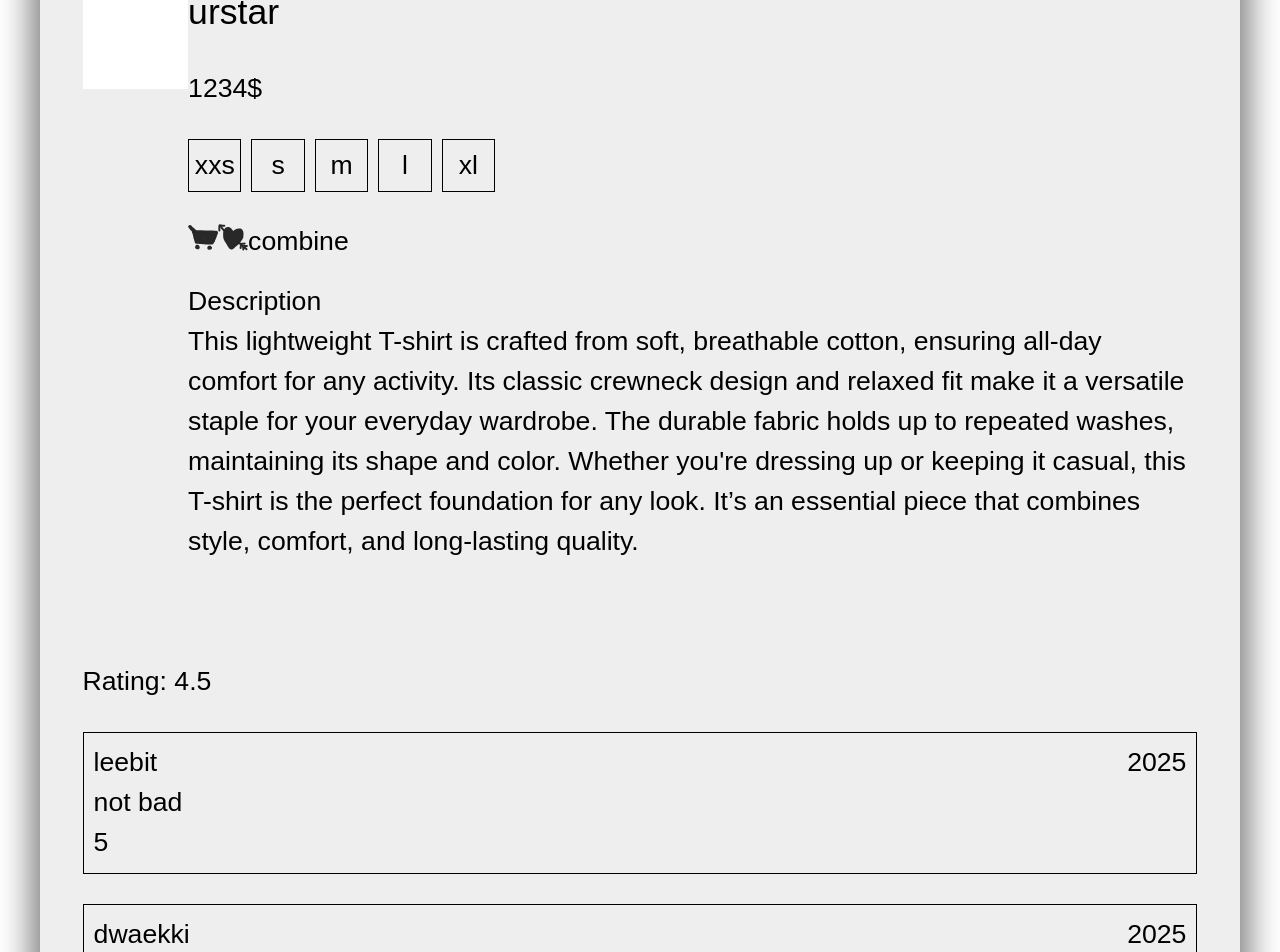
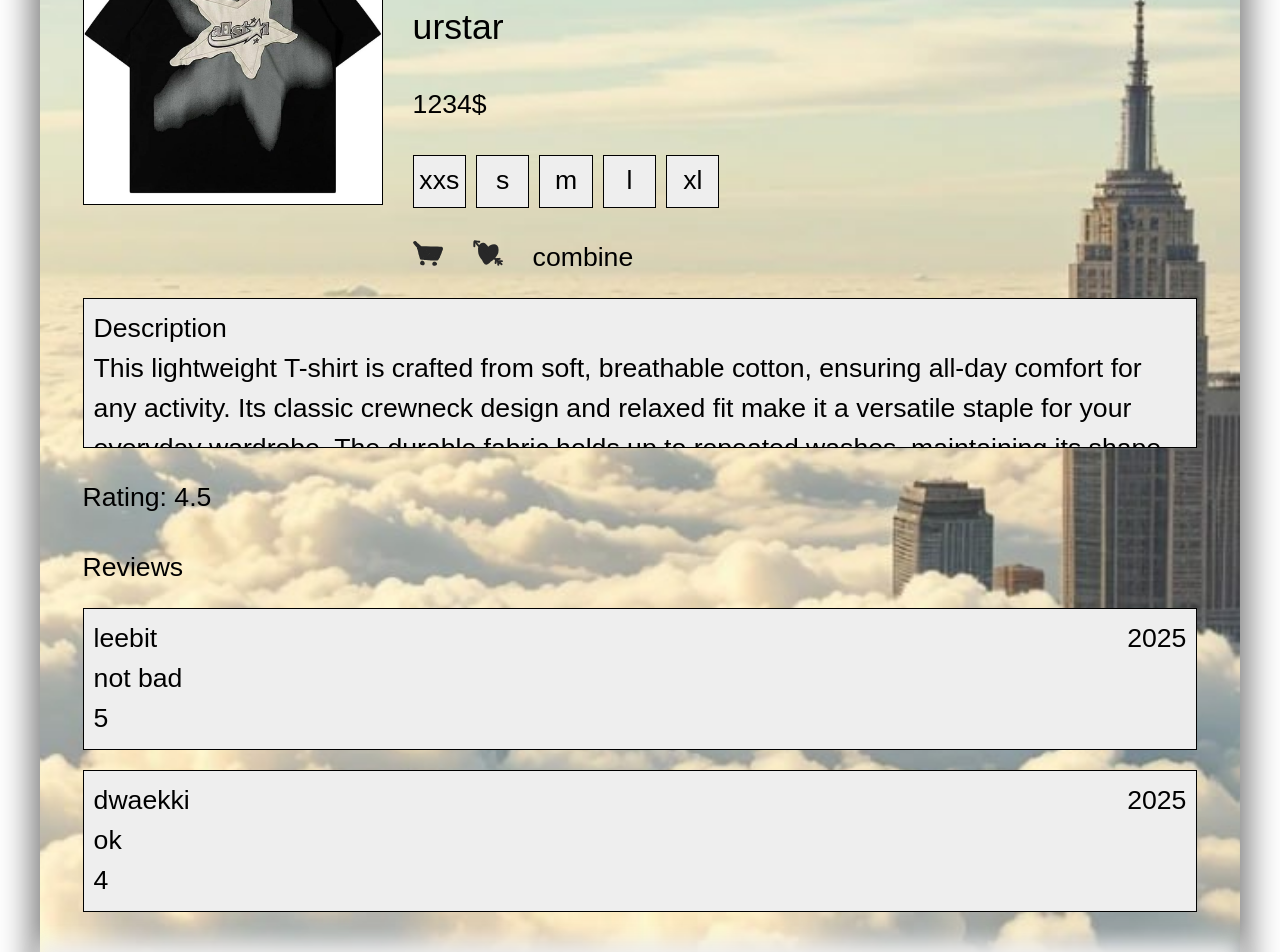
Before and after one commit to deonopinallae/urstar-frontend, a React (Vite) app: page /product/001 in a window 1280 px wide. Shown: the part 240-1192 px from the top of the page. Built offline with nearby package versions, Linux system fonts and the light colour scheme; data requests are answered from the project's data file; a web font is replaced by a local one.

Commit message:
стилизация product page

```diff
--- a/src/components/layout/page/styles.module.scss
+++ b/src/components/layout/page/styles.module.scss
@@ -1,3 +1,3 @@
 .page{
-	padding: clamp(27px, 2.67vw, 40px) 0;
+	padding: 50px 0;
 }
--- a/src/components/pages/product/product.tsx
+++ b/src/components/pages/product/product.tsx
@@ -14,14 +14,18 @@ export const Product = () => {
 	const { id, imageUrl, name, brand, price, description, reviews } = productData
 
 	const productRating = () => {
-		const sumOfReviewsRating = reviews.reduce((acc, curr) => acc + curr.rating, 0)
+		if (reviews.length === 0) return 'no rating yet'
+		const sumOfReviewsRating = reviews.reduce(
+			(acc, curr) => acc + Number(curr.rating),
+			0,
+		)
 		return sumOfReviewsRating / reviews.length
 	}
 	console.log(productRating())
 
 	return (
-		<section className={`${styles.product} container`}>
-			<div className="flex">
+		<section className={`${styles.product} container flex flex-col`}>
+			<div className={`${styles.product__imageInfo} flex flex-wrap`}>
 				<div
 					className={`${styles.product__image}`}
 					style={{ backgroundImage: `url(${imageUrl})` }}
@@ -42,19 +46,18 @@ export const Product = () => {
 						<Like productId={id} />
 						<Combine productId={id} />
 					</div>
-					<div className={`${styles.product__description}`}>
-						<div>Description</div>
-						{description}
-					</div>
 				</div>
 			</div>
+			<div className={`${styles.product__description}`}>
+				<div>Description</div>
+				{description}
+			</div>
+			<div className={`${styles.product__rating}`}>Rating: {productRating()}</div>
 			<div className={`${styles.product__reviews} flex flex-col`}>
-				<div className={`${styles.product__rating}`}>
-					Rating: {productRating()}
-				</div>
-				{reviews.map((review) => (
-					<Review key={review.id} review={review} />
-				))}
+				<div>Reviews</div>
+				{reviews.length === 0
+					? 'no reviews yet'
+					: reviews.map((review) => <Review key={review.id} review={review} />)}
 			</div>
 		</section>
 	)
--- a/src/components/pages/product/review/styles.module.scss
+++ b/src/components/pages/product/review/styles.module.scss
@@ -1,8 +1,8 @@
 .review {
 	border: 1px solid;
 	padding: 10px;
-	&__data{
+	background-color: var(--bg-color);
+	&__data {
 		font-size: clamp(20px, 2.08vw, 30px);
 	}
-
 }
--- a/src/components/pages/product/styles.module.scss
+++ b/src/components/pages/product/styles.module.scss
@@ -1,8 +1,16 @@
 .product {
-	background-color: var(--bg-color);
+	gap: 30px;
+	&__imageInfo {
+		gap: 30px;
+	}
 	&__image {
-		width: 50%;
-		height: 200px;
+		border: 1px solid;
+
+		min-width: 300px;
+		height: 300px;
+		background-position: center;
+		background-size: cover;
+		background-repeat: no-repeat;
 	}
 	&__info {
 		gap: 30px;
@@ -11,14 +19,23 @@
 		gap: 10px;
 		width: fit-content;
 		&Btn {
+			background-color: var(--bg-color);
 			width: clamp(50px, 4.17vw, 60px);
 			height: clamp(50px, 4.17vw, 60px);
 			border: 1px solid;
 		}
 	}
-	&__reviews{
-		margin-top: 100px;
+	&__buttons {
 		gap: 30px;
-
+	}
+	&__reviews {
+		gap: 20px;
+	}
+	&__description {
+		border: 1px solid;
+		background-color: var(--bg-color);
+		padding: 10px;
+		height: 150px;
+		overflow: scroll;
 	}
 }
```
